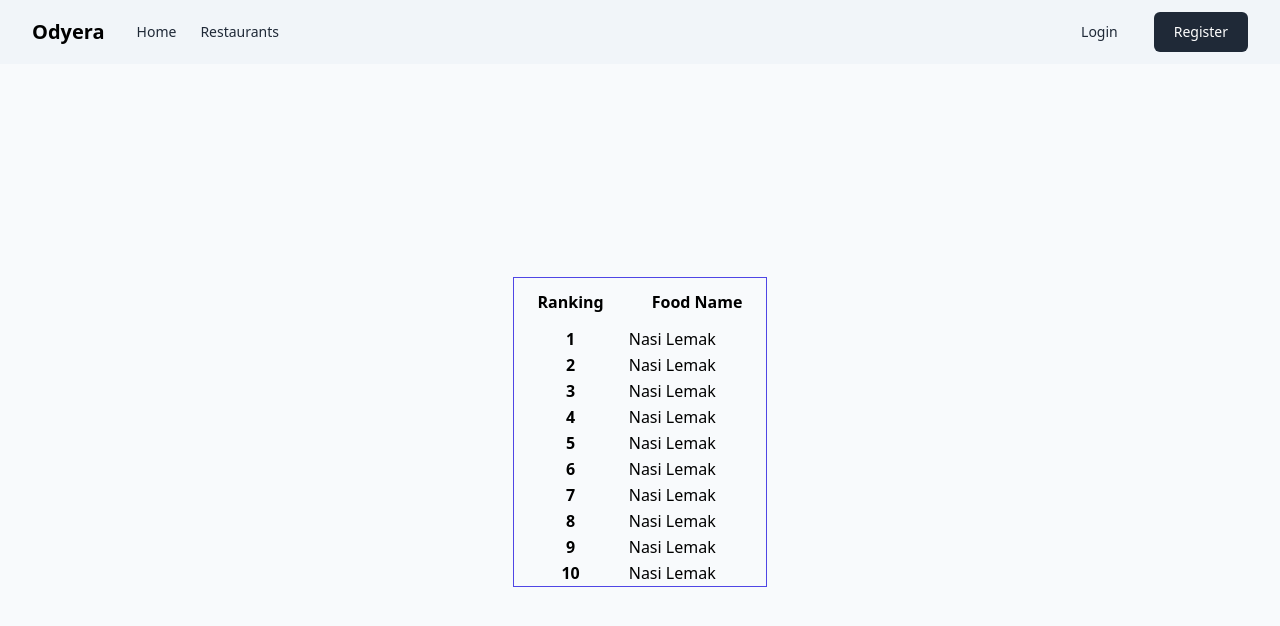
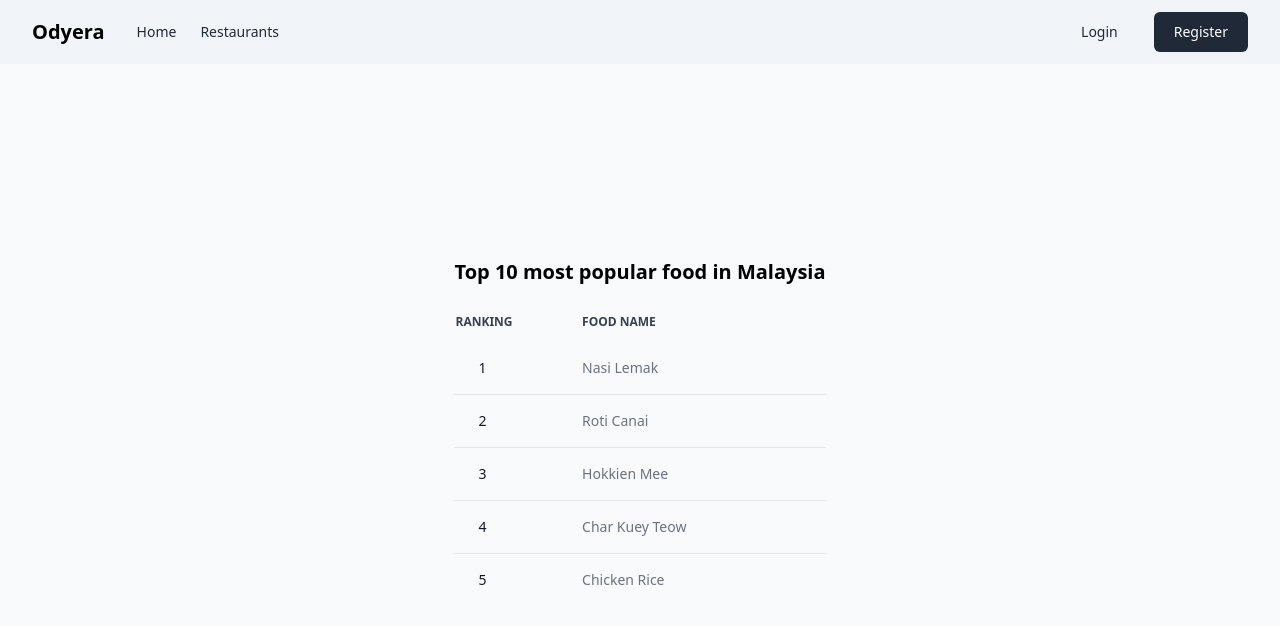
Before and after one commit to chuunfaii/odyera, a Django app: page /foodTrend_whole in a window 1280 px wide. Shown: the top 626 px of the page. Run offline with Django 4.2, Linux system fonts and the light colour scheme; some libraries are stand-ins or nearby versions.

Commit message:
doing foodTrend_whole

```diff
--- a/client/templates/client/foodTrend_whole.html
+++ b/client/templates/client/foodTrend_whole.html
@@ -1,100 +1,67 @@
+
 {% extends "base.html" %}
 
 {% block content %}
 
    <div class="m-auto">
-    <table class="border border-indigo-600">
-    <thead>
+    <h1 class="text-xl font-semibold mb-4">Top 10 most popular food in Malaysia</h1>
+    <table class="w-full text-sm text-left text-gray-500 dark:text-gray-400">
+        <thead class="text-xs text-gray-700 uppercase dark:text-gray-400">
             <tr>
-            <th scope="col" class="py-3 px-6">
+                <th scope="col" class="py-3 bg-gray-50 dark:bg-gray-800">
                     Ranking
                 </th>
                 <th scope="col" class="py-3 px-6">
                     Food Name
                 </th>
+
             </tr>
         </thead>
-
         <tbody>
-        <tr>
-            <th scope="row">
+            <tr class="border-b border-gray-200 dark:border-gray-700">
+                <th scope="row" class="py-4 px-6 font-medium text-gray-900 whitespace-nowrap bg-gray-50 dark:text-white dark:bg-gray-800">
                     1
                 </th>
-            <td>
+                <td class="py-4 px-6">
                     Nasi Lemak
                 </td>
+
+            </tr>
+            <tr class="border-b border-gray-200 dark:border-gray-700">
+                <th scope="row" class="py-4 px-6 font-medium text-gray-900 whitespace-nowrap bg-gray-50 dark:text-white dark:bg-gray-800">
+                    2
+                </th>
+                <td class="py-4 px-6">
+                    Roti Canai
+                </td>
+
+            </tr>
+            <tr class="border-b border-gray-200 dark:border-gray-700">
+                <th scope="row" class="py-4 px-6 font-medium text-gray-900 whitespace-nowrap bg-gray-50 dark:text-white dark:bg-gray-800">
+                    3
+                </th>
+                <td class="py-4 px-6">
+                    Hokkien Mee
+                </td>
+
+            </tr>
+            <tr class="border-b border-gray-200 dark:border-gray-700">
+                <th scope="row" class="py-4 px-6 font-medium text-gray-900 whitespace-nowrap bg-gray-50 dark:text-white dark:bg-gray-800">
+                    4
+                </th>
+                <td class="py-4 px-6">
+                    Char Kuey Teow
+                </td>
+
             </tr>
             <tr>
-            <th scope="row">
-                2
-            </th>
-            <td>
-                Nasi Lemak
-            </td>
-        </tr>
-        <tr>
-            <th scope="row">
-                3
-            </th>
-            <td>
-                Nasi Lemak
-            </td>
-        </tr>
-        <tr>
-            <th scope="row">
-                4
-            </th>
-            <td>
-                Nasi Lemak
-            </td>
-        </tr>
-        <tr>
-            <th scope="row">
+                <th scope="row" class="py-4 px-6 font-medium text-gray-900 whitespace-nowrap bg-gray-50 dark:text-white dark:bg-gray-800">
                     5
                 </th>
-            <td>
-                Nasi Lemak
+                <td class="py-4 px-6">
+                    Chicken Rice
                 </td>
-        </tr>
-        <tr>
-            <th scope="row">
-                6
-            </th>
-            <td>
-                Nasi Lemak
-            </td>
-        </tr>
-        <tr>
-            <th scope="row">
-                7
-            </th>
-            <td>
-                Nasi Lemak
-            </td>
-        </tr>
-        <tr>
-            <th scope="row">
-                8
-            </th>
-            <td>
-                Nasi Lemak
-            </td>
-        </tr>
-        <tr>
-            <th scope="row">
-                9
-            </th>
-            <td>
-                Nasi Lemak
-            </td>
-        </tr>
-        <tr>
-            <th scope="row">
-                10
-            </th>
-            <td>
-                Nasi Lemak
-            </td>
+
             </tr>
         </tbody>
     </table>
```
Lines whose indentation alone changed are shown as unchanged.
